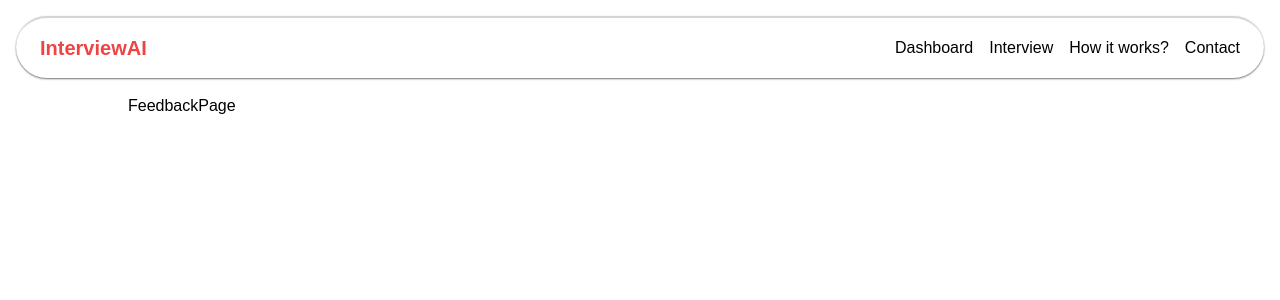
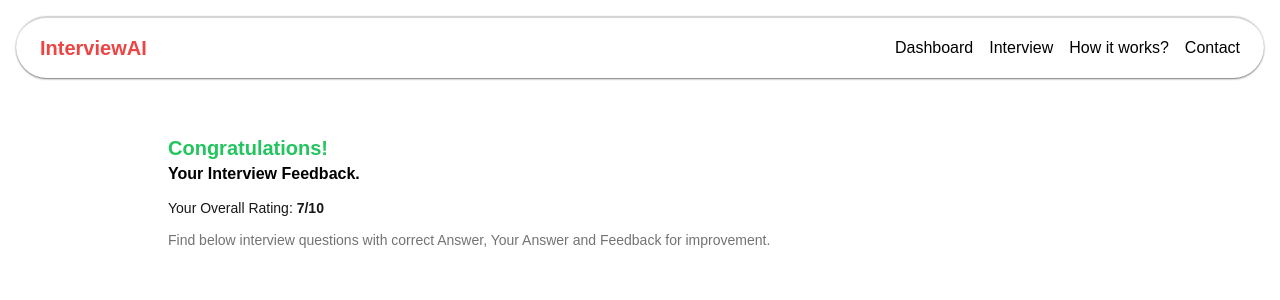
Before and after one commit to git-mern/InterviewAI, a Next.js app: page /dashboard/interview/1/feedback in a window 1280 px wide. Shown: the top 300 px of the page. Built offline with nearby package versions, Linux system fonts and the light colour scheme; no server answers; the database is empty.

Commit message:
Modified FeedbackPage

```diff
--- a/app/dashboard/interview/[interviewId]/feedback/page.jsx
+++ b/app/dashboard/interview/[interviewId]/feedback/page.jsx
@@ -1,7 +1,52 @@
-import React from "react";
+"use client";
 
-const FeedbackPage = () => {
-  return <div>FeedbackPage</div>;
+import { db } from "@/utils/db";
+import { UserAnswer } from "@/utils/schema";
+import { eq } from "drizzle-orm";
+import React, { useEffect, useState } from "react";
+
+const FeedbackPage = ({ params }) => {
+  const [feedbackList, setFeedbackList] = useState([]);
+  useEffect(() => {
+    const unwrapParams = async () => {
+      try {
+        const resolvedParams = await params;
+        // setInterviewId(resolvedParams.interviewId);
+        // console.log(resolvedParams.interviewId);
+        getFeedback(resolvedParams.interviewId);
+      } catch (error) {
+        console.error("Error unwrapping params:", error);
+      }
+    };
+
+    unwrapParams();
+  }, [params]);
+
+  const getFeedback = async (id) => {
+    const result = await db
+      .select()
+      .from(UserAnswer)
+      .where(eq(UserAnswer.mockIdRef, id))
+      .orderBy(UserAnswer.id);
+
+    console.log(result);
+    setFeedbackList(result);
+  };
+
+  return (
+    <div className="p-10 bg--400">
+      <h1 className="font-semibold text-xl text-green-500">Congratulations!</h1>
+      <h2 className="font-semibold text-base">Your Interview Feedback.</h2>
+      <h2 className="text-primary text-sm my-3">
+        Your Overall Rating: <strong>7/10</strong>
+      </h2>
+
+      <h2 className="text-sm text-muted-foreground">
+        Find below interview questions with correct Answer, Your Answer and
+        Feedback for improvement.
+      </h2>
+    </div>
+  );
 };
 
 export default FeedbackPage;
--- a/app/dashboard/interview/[interviewId]/start/_components/Answers.jsx
+++ b/app/dashboard/interview/[interviewId]/start/_components/Answers.jsx
@@ -21,6 +21,7 @@ const AnswersPage = ({ interviewQuestion, active, interviewData }) => {
     results,
     startSpeechToText,
     stopSpeechToText,
+    setResults,
   } = useSpeechToText({
     continuous: true,
     useLegacyResults: false,
@@ -80,8 +81,10 @@ const AnswersPage = ({ interviewQuestion, active, interviewData }) => {
 
     if (resp) {
       toast("User Answer Recorded Successfully!");
+      setAnswer("");
+      setResults([]);
     }
-    setAnswer("");
+    setResults([]);
     setloading(false);
   };
   return (
```
